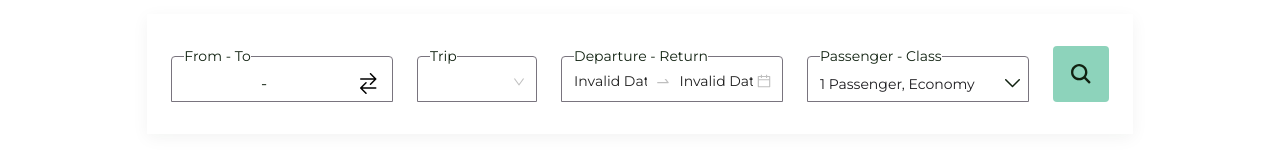
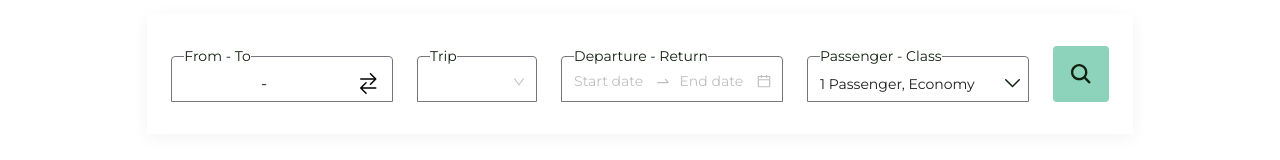
Before and after one commit to AnitaIkediashi/travel-booking-website, a Next.js app: page /flight-flow/flight-search/listing in a window 1280 px wide. Shown: the part 123-283 px from the top of the page. Built offline with nearby package versions, Linux system fonts and the light colour scheme; no server answers; the database is empty.

Commit message:
modified code base

```diff
--- a/components/reusable/listings.tsx
+++ b/components/reusable/listings.tsx
@@ -7,6 +7,7 @@ import { useTransition } from "react";
 import dayjs from "dayjs";
 import { FlightDataFilters } from "../sections/flights/flight_data_filters";
 import { HotelDataFilters } from "../sections/hotels/hotel_data_filters";
+import { FlightDataProps } from "@/types/flight_type";
 
 //using Generics
 type ListingProps<T> = {
@@ -31,8 +32,11 @@ export const Listings = <T,>({ data }: ListingProps<T>) => {
   const from = searchParams.get("from");
   const to = searchParams.get("to");
   const trip = searchParams.get("trip");
-  const depart = dayjs(searchParams.get("depart")) || null; //convert to a date format
-  const returnDate = dayjs(searchParams.get("return")) || null;
+  const departParam = searchParams.get("depart");
+  const depart = departParam ? dayjs(departParam) : null;
+
+  const returnParam = searchParams.get("return");
+  const returnDate = returnParam ? dayjs(returnParam) : null;
   const adults = +(searchParams.get("adults") ?? 0); //convert to number
   const children = +(searchParams.get("children") ?? 0);
   const cabin = searchParams.get("cabin");
@@ -64,7 +68,14 @@ export const Listings = <T,>({ data }: ListingProps<T>) => {
             <ListSearchHotels />
           ) : null}
         </div>
-        {isFlight ? <FlightDataFilters isPending={isPending} /> : <HotelDataFilters />}
+        {isFlight ? (
+          <FlightDataFilters
+            isPending={isPending}
+            data={data as unknown as FlightDataProps[]} // Type assertion
+          />
+        ) : (
+          <HotelDataFilters />
+        )}
       </div>
     </section>
   );
--- a/components/sections/flights/flight_data_filters.tsx
+++ b/components/sections/flights/flight_data_filters.tsx
@@ -1,9 +1,11 @@
+import { FlightDataProps } from "@/types/flight_type";
 
-type FlightDataProps = {
+type FlightFilterProps = {
   isPending: boolean;
+  data: FlightDataProps[] | undefined
 };
 
-export const FlightDataFilters = ({isPending}: FlightDataProps) => {
+export const FlightDataFilters = ({isPending, data}: FlightFilterProps) => {
   return (
     <>
       {
```
